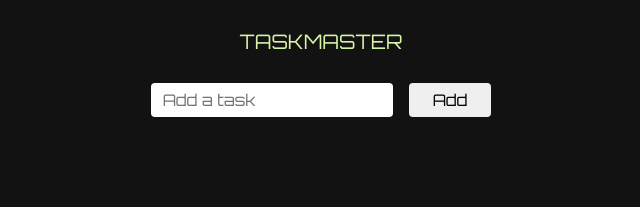
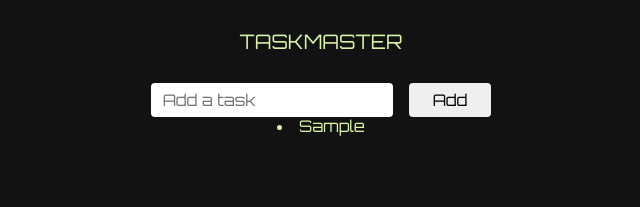
Before and after one commit to LinziJayne36/react-todo-ts, a React (Vite) app: page / in a window 1280 px wide. Both pictures are taken after typing "Sample" into the empty fields and a click on the button "Add". Shown: the top 207 px of the page, without its empty margins (319-959 px from the left). Built offline with nearby package versions, Linux system fonts and the light colour scheme.

Commit message:
Add todoList component to display todos

```diff
--- a/src/App.tsx
+++ b/src/App.tsx
@@ -2,6 +2,7 @@
 import "./App.css";
 import InputField from "./components/inputField";
 import { Todo } from "./model";
+import TodoList from "./components/todoList";
 
 const App: React.FC = () => {
     const [todo, setTodo] = useState<string>("");
@@ -26,6 +27,8 @@
         <div className="App">
             <span className="heading">TaskMaster</span>
             <InputField todo={todo} setTodo={setTodo} handleAdd={handleAdd} />
+
+            <TodoList todos={todos} setTodos={setTodos} />
         </div>
     );
 };
--- /dev/null
+++ b/src/components/todoList.tsx
@@ -0,0 +1,20 @@
+import React from "react";
+import { Todo } from "../model";
+import "./styles.css";
+
+interface Props {
+    todos: Todo[];
+    setTodos: React.Dispatch<React.SetStateAction<Todo[]>>;
+}
+
+const TodoList: React.FC<Props> = ({ todos, setTodos }: Props) => {
+    return (
+        <div className="todos">
+            {todos.map((todo) => (
+                <li>{todo.todo}</li>
+            ))}
+        </div>
+    );
+};
+
+export default TodoList;
```
